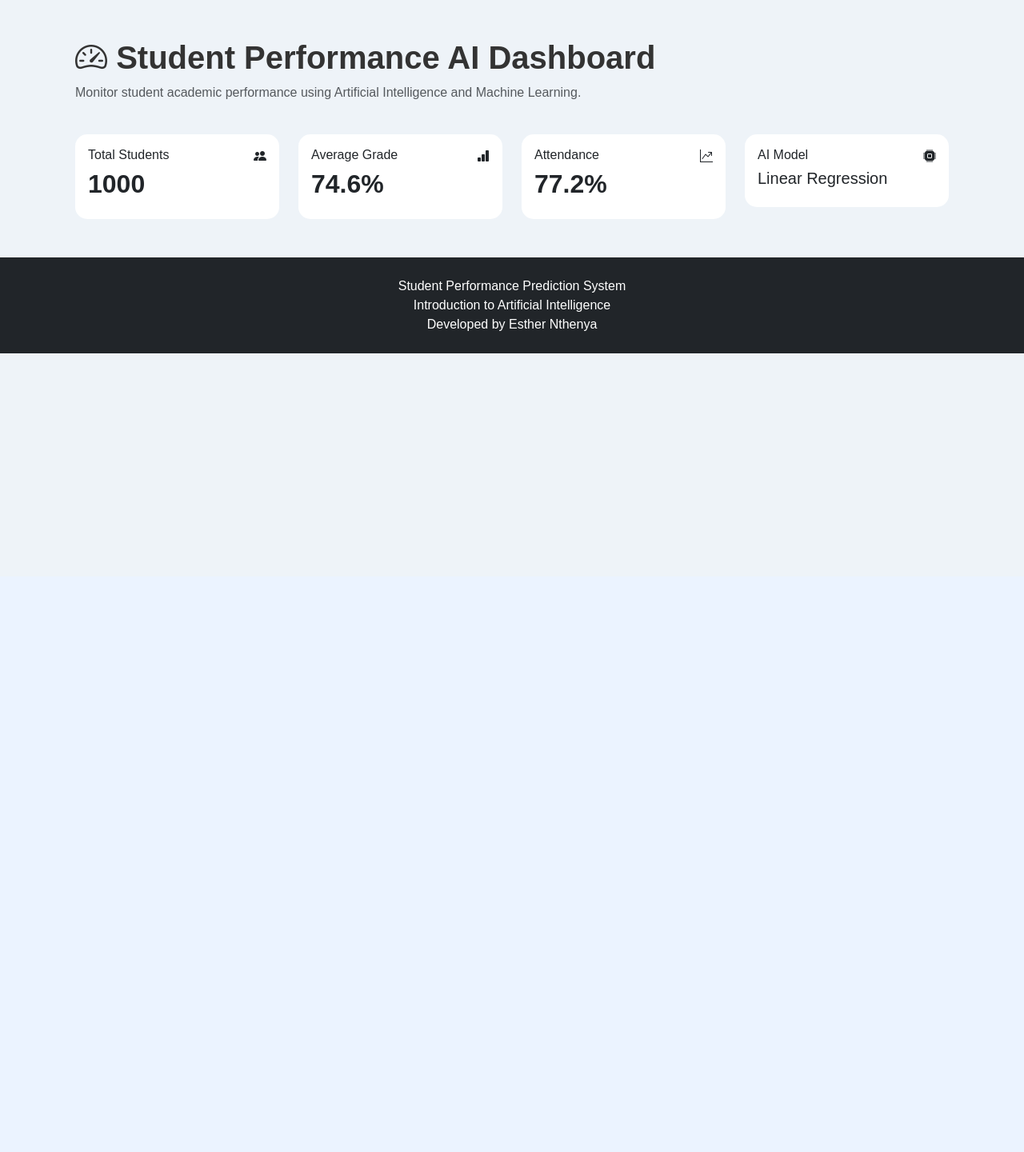
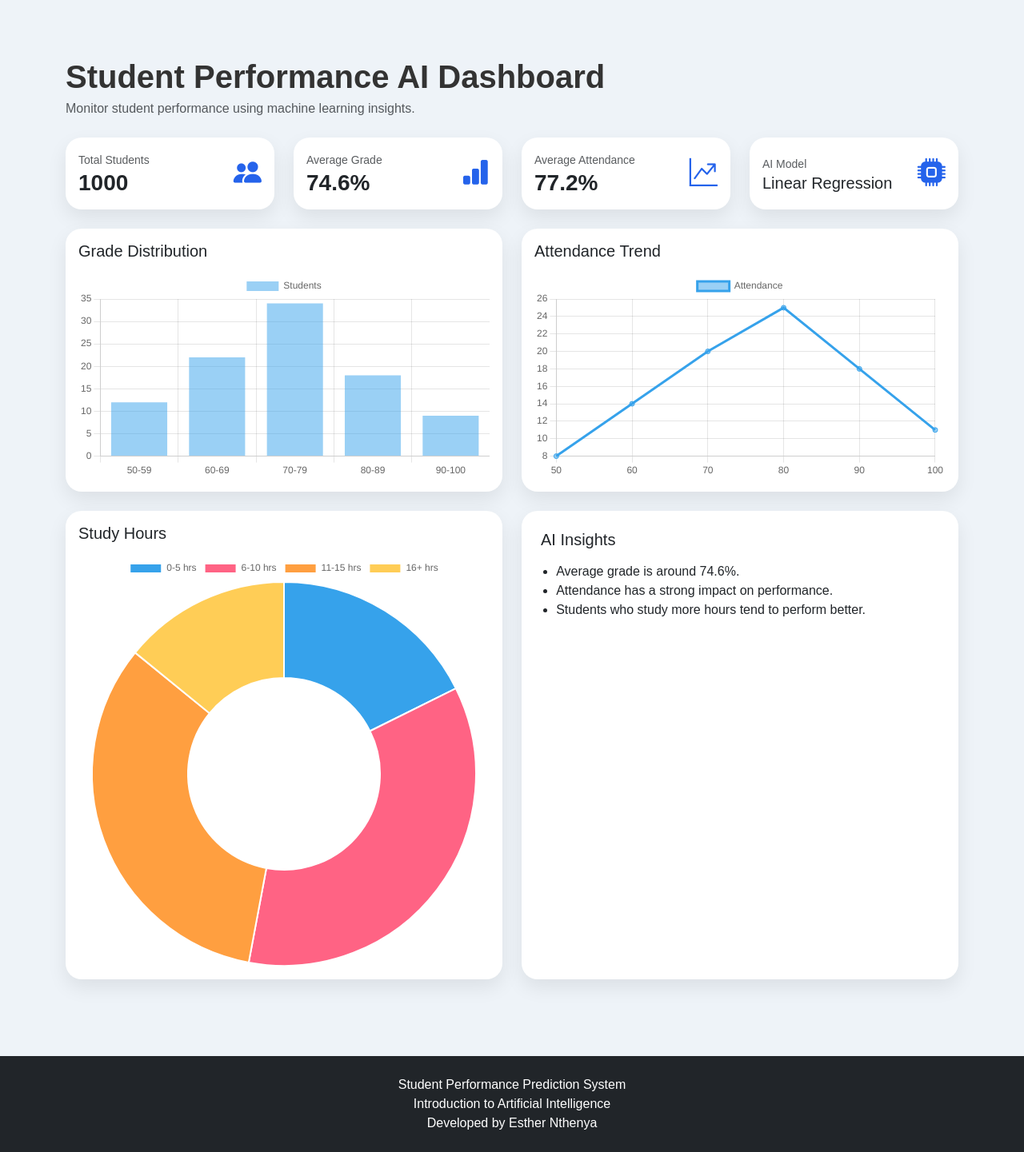
Before and after one commit to Essie537/AI-predictor, a Flask app: page /dashboard in a window 1280 px wide. Shown: the part 79-1520 px from the top of the page at 80% size. Before the commit the page ends 521 px from the top, so only its background shows below. Run offline with Flask 3, Linux system fonts and the light colour scheme; parts of the project's set-up code (start-up, migrations or seed data) failed here and were passed over.

Commit message:
Update website

```diff
--- a/flask_app/static/style.css
+++ b/flask_app/static/style.css
@@ -191,3 +191,18 @@ h3 {
     color: #0d6efd;
 
 }
+.dashboard-card {
+    border: none;
+    border-radius: 20px;
+    background: #ffffff;
+    box-shadow: 0 10px 25px rgba(0, 0, 0, 0.08);
+}
+
+.dashboard-icon {
+    font-size: 2.2rem;
+    color: #2563eb;
+}
+
+.dashboard-card ul {
+    padding-left: 1.2rem;
+}
--- a/flask_app/templates/dashboard.html
+++ b/flask_app/templates/dashboard.html
@@ -2,162 +2,132 @@
 
 {% block content %}
 
-<!-- Dashboard Header -->
-
-<div class="container-fluid">
-
-<div class="row mb-4">
-
-<div class="col">
-
-<h1 class="fw-bold">
-
-<i class="bi bi-speedometer2"></i>
-
-Student Performance AI Dashboard
-
-</h1>
-
-<p class="text-muted">
-
-Monitor student academic performance using Artificial Intelligence and Machine Learning.
-
-</p>
-
+<div class="py-4">
+    <div class="mb-4">
+        <h1 class="fw-bold mb-1">Student Performance AI Dashboard</h1>
+        <p class="text-muted mb-0">Monitor student performance using machine learning insights.</p>
     </div>
 
+    <div class="row g-4 mb-4">
+        <div class="col-lg-3 col-md-6">
+            <div class="card dashboard-card h-100">
+                <div class="card-body d-flex justify-content-between align-items-center">
+                    <div>
+                        <small class="text-muted">Total Students</small>
+                        <h3 class="mb-0">1000</h3>
+                    </div>
+                    <i class="bi bi-people-fill dashboard-icon"></i>
+                </div>
+            </div>
         </div>
 
-
-<!-- KPI Cards -->
-
-<div class="row g-4">
+        <div class="col-lg-3 col-md-6">
+            <div class="card dashboard-card h-100">
+                <div class="card-body d-flex justify-content-between align-items-center">
+                    <div>
+                        <small class="text-muted">Average Grade</small>
+                        <h3 class="mb-0">74.6%</h3>
+                    </div>
+                    <i class="bi bi-bar-chart-fill dashboard-icon"></i>
+                </div>
+            </div>
+        </div>
 
         <div class="col-lg-3 col-md-6">
-
-<div class="card dashboard-card">
-
-<div class="card-body">
-
-<div class="d-flex justify-content-between">
-
+            <div class="card dashboard-card h-100">
+                <div class="card-body d-flex justify-content-between align-items-center">
                     <div>
-
-<h6>Total Students</h6>
-
-<h2>1000</h2>
-
+                        <small class="text-muted">Average Attendance</small>
+                        <h3 class="mb-0">77.2%</h3>
+                    </div>
+                    <i class="bi bi-graph-up-arrow dashboard-icon"></i>
+                </div>
+            </div>
         </div>
 
+        <div class="col-lg-3 col-md-6">
+            <div class="card dashboard-card h-100">
+                <div class="card-body d-flex justify-content-between align-items-center">
                     <div>
-
-<i class="bi bi-people-fill dashboard-icon"></i>
-
+                        <small class="text-muted">AI Model</small>
+                        <h5 class="mb-0">Linear Regression</h5>
+                    </div>
+                    <i class="bi bi-cpu-fill dashboard-icon"></i>
+                </div>
+            </div>
+        </div>
     </div>
 
+    <div class="row g-4 mb-4">
+        <div class="col-lg-6">
+            <div class="card dashboard-card h-100 p-3">
+                <h5 class="mb-3">Grade Distribution</h5>
+                <canvas id="gradeChart"></canvas>
+            </div>
         </div>
 
+        <div class="col-lg-6">
+            <div class="card dashboard-card h-100 p-3">
+                <h5 class="mb-3">Attendance Trend</h5>
+                <canvas id="attendanceChart"></canvas>
+            </div>
+        </div>
     </div>
 
+    <div class="row g-4 mb-4">
+        <div class="col-lg-6">
+            <div class="card dashboard-card h-100 p-3">
+                <h5 class="mb-3">Study Hours</h5>
+                <canvas id="studyChart"></canvas>
+            </div>
         </div>
 
+        <div class="col-lg-6">
+            <div class="card dashboard-card h-100 p-4">
+                <h5 class="mb-3">AI Insights</h5>
+                <ul class="mb-0">
+                    <li>Average grade is around 74.6%.</li>
+                    <li>Attendance has a strong impact on performance.</li>
+                    <li>Students who study more hours tend to perform better.</li>
+                </ul>
+            </div>
+        </div>
+    </div>
 </div>
 
+<script src="https://cdn.jsdelivr.net/npm/chart.js"></script>
+<script>
+    new Chart(document.getElementById("gradeChart"), {
+        type: "bar",
+        data: {
+            labels: ["50-59", "60-69", "70-79", "80-89", "90-100"],
+            datasets: [{
+                label: "Students",
+                data: [12, 22, 34, 18, 9]
+            }]
+        }
+    });
 
-<div class="col-lg-3 col-md-6">
+    new Chart(document.getElementById("attendanceChart"), {
+        type: "line",
+        data: {
+            labels: ["50", "60", "70", "80", "90", "100"],
+            datasets: [{
+                label: "Attendance",
+                data: [8, 14, 20, 25, 18, 11]
+            }]
+        }
+    });
 
-<div class="card dashboard-card">
-
-<div class="card-body">
-
-<div class="d-flex justify-content-between">
-
-<div>
-
-<h6>Average Grade</h6>
-
-<h2>74.6%</h2>
-
-</div>
-
-<div>
-
-<i class="bi bi-bar-chart-fill dashboard-icon"></i>
-
-</div>
-
-</div>
-
-</div>
-
-</div>
-
-</div>
-
-
-<div class="col-lg-3 col-md-6">
-
-<div class="card dashboard-card">
-
-<div class="card-body">
-
-<div class="d-flex justify-content-between">
-
-<div>
-
-<h6>Attendance</h6>
-
-<h2>77.2%</h2>
-
-</div>
-
-<div>
-
-<i class="bi bi-graph-up-arrow dashboard-icon"></i>
-
-</div>
-
-</div>
-
-</div>
-
-</div>
-
-</div>
-
-
-<div class="col-lg-3 col-md-6">
-
-<div class="card dashboard-card">
-
-<div class="card-body">
-
-<div class="d-flex justify-content-between">
-
-<div>
-
-<h6>AI Model</h6>
-
-<h5>Linear Regression</h5>
-
-</div>
-
-<div>
-
-<i class="bi bi-cpu-fill dashboard-icon"></i>
-
-</div>
-
-</div>
-
-</div>
-
-</div>
-
-</div>
-
-</div>
-
-</div>
+    new Chart(document.getElementById("studyChart"), {
+        type: "doughnut",
+        data: {
+            labels: ["0-5 hrs", "6-10 hrs", "11-15 hrs", "16+ hrs"],
+            datasets: [{
+                data: [15, 30, 28, 12]
+            }]
+        }
+    });
+</script>
 
 {% endblock %}
```
Also changed, not shown: flask_app/templates/home.html (+29 -10 lines). Lines whose indentation alone changed are shown as unchanged.
